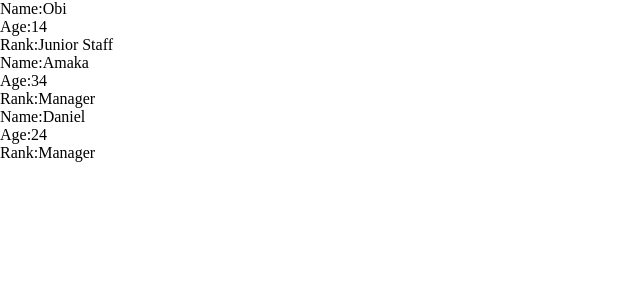
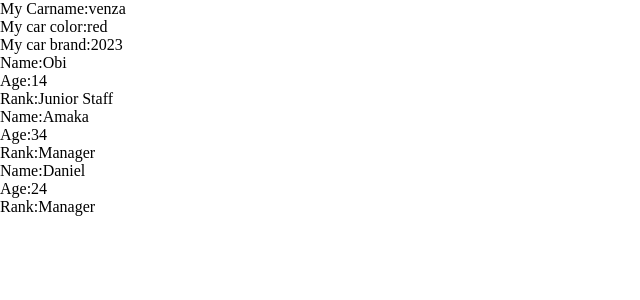
Before and after one commit to dantocome/first_react, a React (Vite) app: page / in a window 1280 px wide. Shown: the top 300 px of the page, without its empty margins (0-640 px from the left). Built offline with nearby package versions, Linux system fonts and the light colour scheme.

Commit message:
all added files

```diff
--- a/src/App.jsx
+++ b/src/App.jsx
@@ -8,11 +8,13 @@ import Home from "./Home"
 import Home2 from "./Home2"
 import Validate from "./Users"
 import Person from "./props/person"
+import Cars from "./props/cars"
 
 
 function App() {
  return(
   <>
+  <Cars carname="venza" color="red" brand={2023}/>
    <Person name="Obi" age={14}/>
    <Person name="Amaka" age={34} manager = "yes"/>
    <Person name="Daniel" age={24} manager = "yes"/>
--- /dev/null
+++ b/src/props/cars.tsx
@@ -0,0 +1,12 @@
+import React from "react";
+
+function Cars(props){
+    return(
+        <>
+        <p>My Carname:{props.carname}</p>
+        <p>My car color:{props.color}</p>
+        <p>My car brand:{props.brand}</p>
+        </>
+    )
+}
+export default Cars;
--- a/src/props/person.tsx
+++ b/src/props/person.tsx
@@ -1,5 +1,6 @@
 
 import React from "react";
+
 
 function Person(props){
     return(
```
